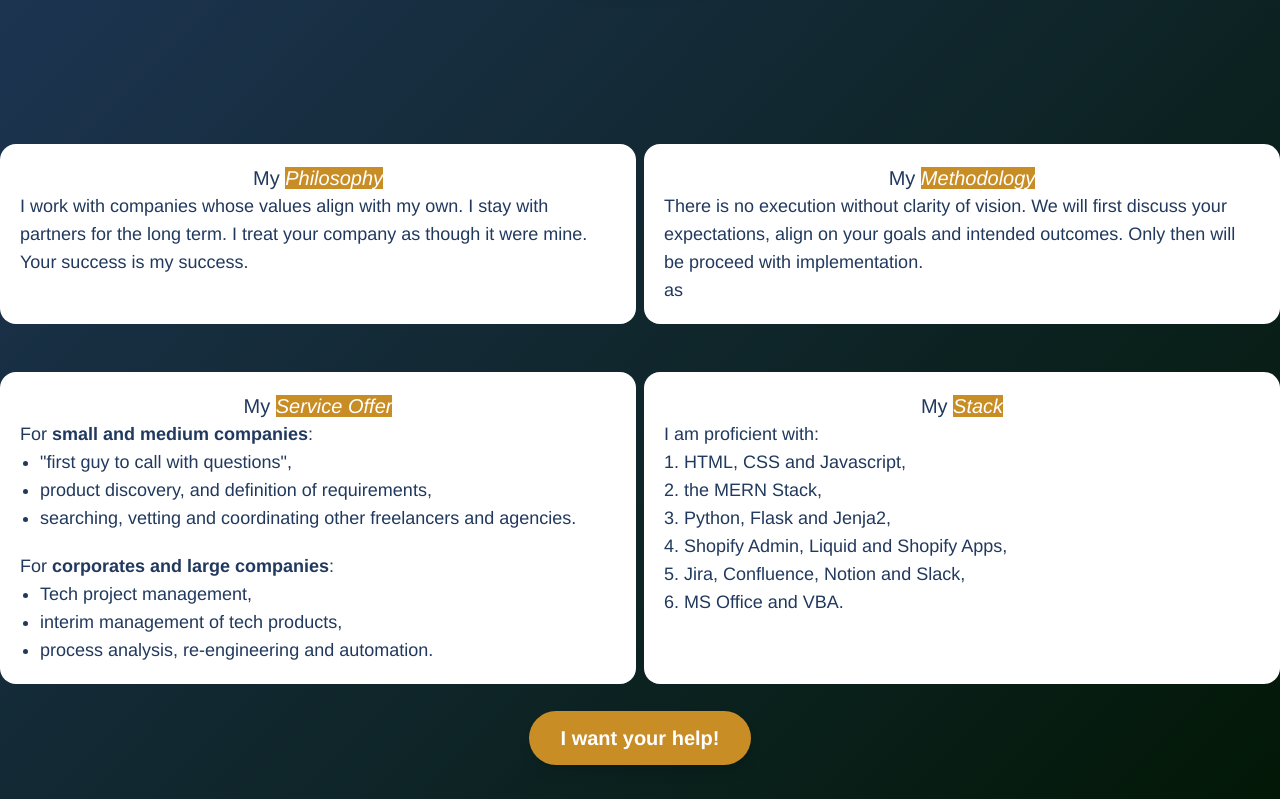
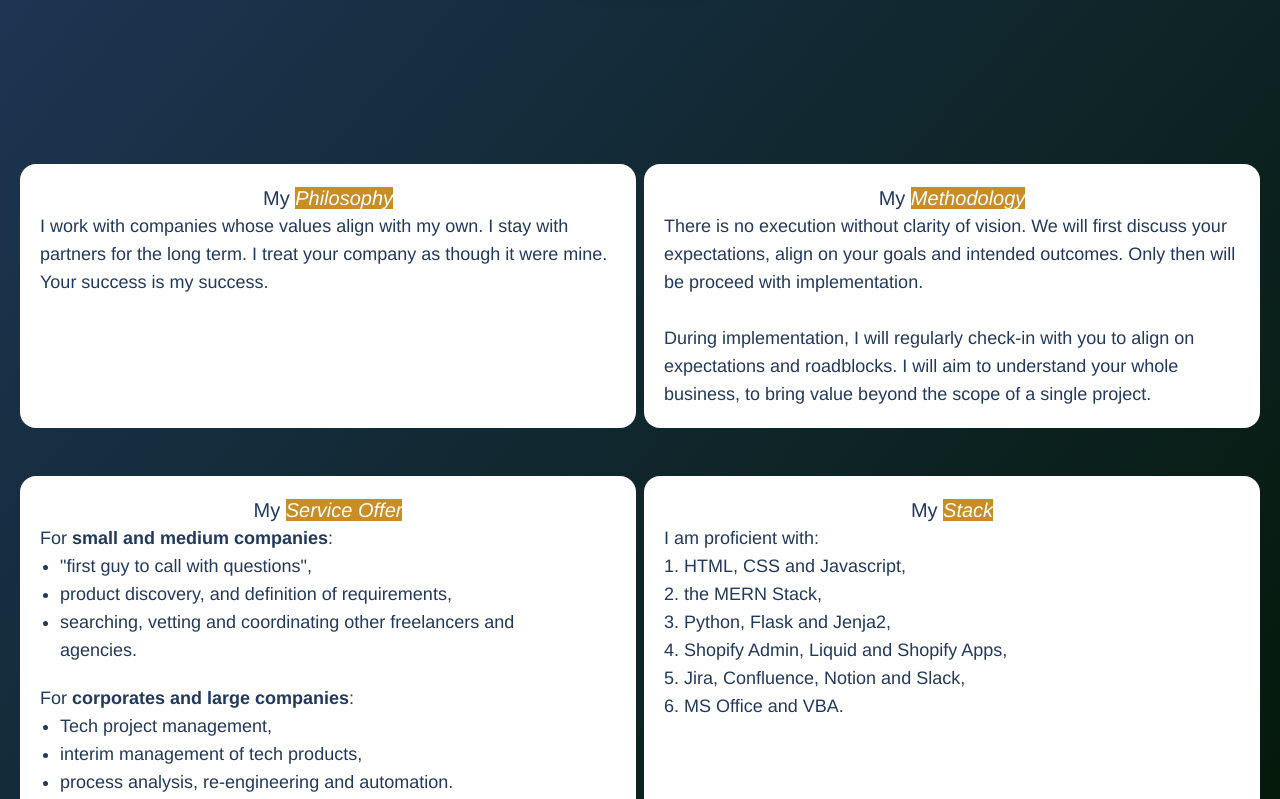
Before and after one commit to Elias-Ladenburger/Website, a SvelteKit app: page /about in a window 1280 px wide. Shown: the part 360-1159 px from the top of the page. Built offline with nearby package versions, Linux system fonts and the light colour scheme.

Commit message:
Fix styling of imprint and privacy policy

```diff
--- a/src/routes/about/+page.svelte
+++ b/src/routes/about/+page.svelte
@@ -13,7 +13,7 @@
 
   <section id="experience" class=" justify-center">
 
-    <div class="md:grid md:grid-cols-2 gap-2 text-lg text-left spacing-y-5 md:spacing-0">
+    <div class="md:grid md:grid-cols-2 gap-2 text-lg text-left spacing-y-5 md:spacing-0 p-3 md:p-5">
       <div class="p-5 my-5 bg-primary text-primaryContrast rounded-2xl ">
         <h2 class="text-xl text-center">My <em class="bg-emphasis text-primary">Philosophy</em></h2>
         <p>I work with companies whose values align with my own. I stay with partners for the long term. I treat your company as though it were mine. Your success is my success.</p>
@@ -22,7 +22,8 @@
       <div class="p-5 my-5 bg-primary text-primaryContrast rounded-2xl">
         <h2 class="text-center text-xl">My <em class="bg-emphasis text-primary">Methodology</em></h2>
         <p>There is no execution without clarity of vision. We will first discuss your expectations, align on your goals and intended outcomes. Only then will be proceed with implementation.</p>
-        <p>as</p>
+        <br/><p>During implementation, I will regularly check-in with you to align on expectations and roadblocks.
+          I will aim to understand your whole business, to bring value beyond the scope of a single project.</p>
       </div>
 
       <div class="p-5 my-5 bg-primary text-primaryContrast rounded-2xl">
--- a/src/routes/imprint/+page.svelte
+++ b/src/routes/imprint/+page.svelte
@@ -6,7 +6,7 @@
     }
 </script>
 
-<div id="imprint" class="mx-5 text-primaryContrast text-sm">
+<div id="imprint" class="mx-5 text-sm">
     <section id="imprint-header" class="">
         <h1 class="text-2xl my-5">
             Imprint
--- a/src/routes/privacy/+page.svelte
+++ b/src/routes/privacy/+page.svelte
@@ -8,7 +8,7 @@
     }
 </script>
 
-<div id="privacy-policy" class="mx-5 text-primaryContrast text-md">
+<div id="privacy-policy" class="mx-5 text-md">
     <section id="policy-header" class="">
         <h1 class="text-2xl my-5">
             Privacy Policy
--- a/static/css/main.css
+++ b/static/css/main.css
@@ -633,12 +633,12 @@
   transform: translate(var(--tw-translate-x), var(--tw-translate-y)) rotate(var(--tw-rotate)) skewX(var(--tw-skew-x)) skewY(var(--tw-skew-y)) scaleX(var(--tw-scale-x)) scaleY(var(--tw-scale-y));
 }
 
+.list-checkmark {
+  list-style-type: checkmark;
+}
+
 .list-disc {
   list-style-type: disc;
-}
-
-.list-checkmark {
-  list-style-type: checkmark;
 }
 
 .columns-2 {
@@ -713,6 +713,10 @@
 
 .p-5 {
   padding: 1.25rem;
+}
+
+.p-3 {
+  padding: 0.75rem;
 }
 
 .px-10 {
@@ -932,6 +936,10 @@
     padding: 7rem;
   }
 
+  .md\:p-5 {
+    padding: 1.25rem;
+  }
+
   .md\:px-4 {
     padding-left: 1rem;
     padding-right: 1rem;
```
